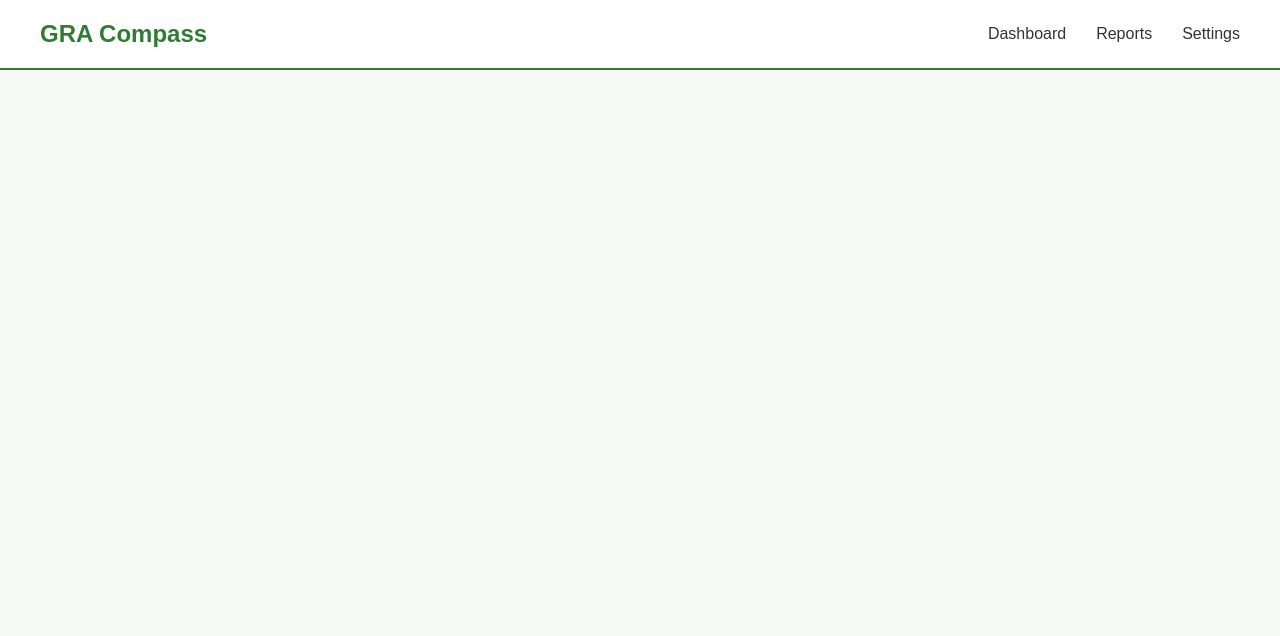
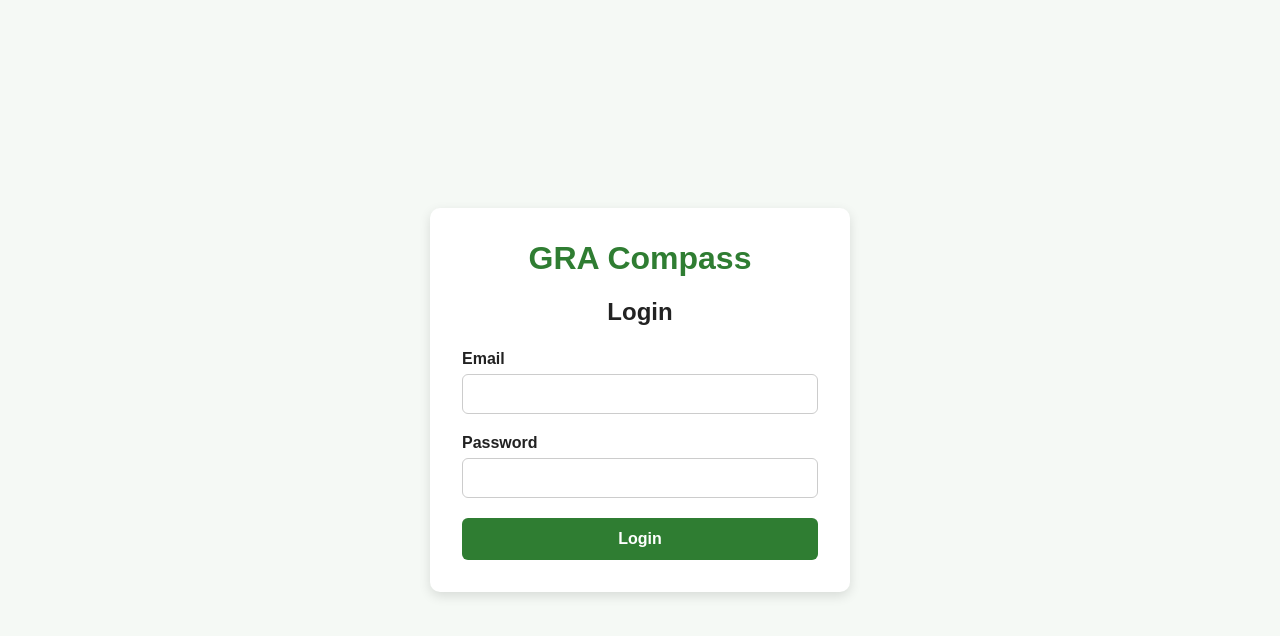
Before and after one commit to KenM66/gra-compass, a React (Vite) app in the folder gra-compass-react/: page /login in a window 1280 px wide. Shown: the top 636 px of the page. Built offline with nearby package versions, Linux system fonts and the light colour scheme.

Commit message:
Add login and protected routes

```diff
--- a/gra-compass-react/src/App.jsx
+++ b/gra-compass-react/src/App.jsx
@@ -17,8 +17,14 @@ import CreateTrip from "./pages/CreateTrip";
 import { useState } from "react";
 import tripsData from "./data/mockTrips";
 import registrationsData from "./data/mockRegistrations";
+import Login from "./pages/Login";
+import ProtectedRoute from "./components/ProtectedRoute";
 
 const App = () => {
+  const [isAuthenticated, setIsAuthenticated] = useState(
+    sessionStorage.getItem("isAuthenticated") === "true",
+  );
+
   const [trips, setTrips] = useState(tripsData);
 
   const [registrationsByTrip, setRegistrationsByTrip] =
@@ -26,86 +32,139 @@ const App = () => {
 
   return (
     <BrowserRouter>
-      <Navbar />
+      {isAuthenticated && <Navbar setIsAuthenticated={setIsAuthenticated} />}
 
       <Routes>
         <Route
           path="/trips/:tripId/registrations"
-          element={<Registrations />}
+          element={
+            <ProtectedRoute isAuthenticated={isAuthenticated}>
+              <Registrations />
+            </ProtectedRoute>
+          }
         />
 
         <Route
           path="/trips/:tripId/registrations/:id"
           element={
+            <ProtectedRoute isAuthenticated={isAuthenticated}>
               <RegistrationDetails
                 registrationsByTrip={registrationsByTrip}
                 setRegistrationsByTrip={setRegistrationsByTrip}
               />
+            </ProtectedRoute>
           }
         />
 
         <Route
           path="/trips/:tripId/registrations/:id/guest"
           element={
+            <ProtectedRoute isAuthenticated={isAuthenticated}>
               <GuestDetails
                 registrationsByTrip={registrationsByTrip}
                 setRegistrationsByTrip={setRegistrationsByTrip}
               />
+            </ProtectedRoute>
           }
         />
 
-        <Route path="/reports" element={<Reports />} />
+        <Route
+          path="/reports"
+          element={
+            <ProtectedRoute isAuthenticated={isAuthenticated}>
+              <Reports />
+            </ProtectedRoute>
+          }
+        />
         <Route
           path="/reports/activity-sessions"
           element={
-            <ActivitySessionReport registrationsByTrip={registrationsByTrip} />
+            <ProtectedRoute isAuthenticated={isAuthenticated}>
+              <ActivitySessionReport
+                registrationsByTrip={registrationsByTrip}
+              />
+            </ProtectedRoute>
           }
         />
         <Route
           path="/reports/registrations"
           element={
+            <ProtectedRoute isAuthenticated={isAuthenticated}>
               <RegistrationReport registrationsByTrip={registrationsByTrip} />
+            </ProtectedRoute>
           }
         />
         <Route
           path="/reports/accessibility"
           element={
+            <ProtectedRoute isAuthenticated={isAuthenticated}>
               <AccessibilityReport registrationsByTrip={registrationsByTrip} />
+            </ProtectedRoute>
           }
         />
         <Route
           path="/reports/dietary"
-          element={<DietaryReport registrationsByTrip={registrationsByTrip} />}
+          element={
+            <ProtectedRoute isAuthenticated={isAuthenticated}>
+              <DietaryReport registrationsByTrip={registrationsByTrip} />
+            </ProtectedRoute>
+          }
         />
         <Route
           path="/reports/flight-booking"
           element={
+            <ProtectedRoute isAuthenticated={isAuthenticated}>
               <FlightBookingReport registrationsByTrip={registrationsByTrip} />
+            </ProtectedRoute>
           }
         />
-        <Route path="/settings" element={<Settings />} />
+        <Route
+          path="/login"
+          element={
+            <Login
+              isAuthenticated={isAuthenticated}
+              setIsAuthenticated={setIsAuthenticated}
+            />
+          }
+        />
+        <Route
+          path="/settings"
+          element={
+            <ProtectedRoute isAuthenticated={isAuthenticated}>
+              <Settings />
+            </ProtectedRoute>
+          }
+        />
         <Route
           path="/trips/:tripId/manage"
           element={
+            <ProtectedRoute isAuthenticated={isAuthenticated}>
               <TripManagement
                 trips={trips}
                 setTrips={setTrips}
                 registrationsByTrip={registrationsByTrip}
               />
+            </ProtectedRoute>
           }
         />
 
         <Route
           path="/trips/create"
-          element={<CreateTrip setTrips={setTrips} />}
+          element={
+            <ProtectedRoute isAuthenticated={isAuthenticated}>
+              <CreateTrip setTrips={setTrips} />
+            </ProtectedRoute>
+          }
         />
         <Route
           path="/"
           element={
+            <ProtectedRoute isAuthenticated={isAuthenticated}>
               <Dashboard
                 trips={trips}
                 registrationsByTrip={registrationsByTrip}
               />
+            </ProtectedRoute>
           }
         />
       </Routes>
--- /dev/null
+++ b/gra-compass-react/src/components/Login.css
@@ -0,0 +1,67 @@
+.login-page {
+  min-height: 100vh;
+  display: flex;
+  justify-content: center;
+  align-items: center;
+  background-color: #f5f9f5;
+}
+.login-card {
+  width: 100%;
+  max-width: 420px;
+  padding: 32px;
+  background-color: white;
+  border-radius: 10px;
+  box-shadow: 0 4px 12px rgba(0, 0, 0, 0.12);
+}
+
+.login-card h1,
+.login-card h2 {
+  text-align: center;
+}
+
+.login-card h1 {
+  margin-top: 0;
+  color: #2f7d32;
+}
+
+.login-card h2 {
+  margin-bottom: 24px;
+}
+.login-card form > div {
+  margin-bottom: 20px;
+}
+
+.login-card label {
+  display: block;
+  margin-bottom: 6px;
+  font-weight: 600;
+}
+
+.login-card input {
+  width: 100%;
+  padding: 10px;
+  border: 1px solid #ccc;
+  border-radius: 6px;
+  box-sizing: border-box;
+  font-size: 16px;
+}
+.login-card button {
+  width: 100%;
+  padding: 12px;
+  background-color: #2f7d32;
+  color: white;
+  border: none;
+  border-radius: 6px;
+  font-size: 16px;
+  font-weight: 600;
+  cursor: pointer;
+}
+.login-error {
+  margin-bottom: 20px;
+  padding: 10px;
+  border-radius: 6px;
+  background-color: #fdeaea;
+  color: #b3261e;
+  text-align: center;
+  font-weight: 600;
+}
--- a/gra-compass-react/src/components/Navbar.css
+++ b/gra-compass-react/src/components/Navbar.css
@@ -30,3 +30,16 @@
 .navbar-links a:hover {
   color: #2f7d32;
 }
+.navbar-links button {
+  background: none;
+  border: none;
+  padding: 0;
+  color: #333;
+  font-size: 16px;
+  font-weight: 500;
+  cursor: pointer;
+}
+
+.navbar-links button:hover {
+  color: #2f7d32;
+}
--- a/gra-compass-react/src/components/Navbar.jsx
+++ b/gra-compass-react/src/components/Navbar.jsx
@@ -1,7 +1,12 @@
 import { Link } from "react-router-dom";
 import "./Navbar.css";
 
-const Navbar = () => {
+const Navbar = ({ setIsAuthenticated }) => {
+  const handleLogout = () => {
+    sessionStorage.removeItem("isAuthenticated");
+    setIsAuthenticated(false);
+  };
+
   return (
     <nav className="navbar">
       <Link to="/" className="navbar-brand">
@@ -12,6 +17,9 @@ const Navbar = () => {
         <Link to="/">Dashboard</Link>
         <Link to="/reports">Reports</Link>
         <Link to="/settings">Settings</Link>
+        <button type="button" onClick={handleLogout}>
+          Logout
+        </button>
       </div>
     </nav>
   );
--- /dev/null
+++ b/gra-compass-react/src/components/ProtectedRoute.jsx
@@ -0,0 +1,11 @@
+import { Navigate } from "react-router-dom";
+
+const ProtectedRoute = ({ isAuthenticated, children }) => {
+  if (!isAuthenticated) {
+    return <Navigate to="/login" replace />;
+  }
+
+  return children;
+};
+
+export default ProtectedRoute;
--- /dev/null
+++ b/gra-compass-react/src/pages/Login.jsx
@@ -0,0 +1,80 @@
+import { Navigate, useNavigate } from "react-router-dom";
+import "../components/Login.css";
+import { useState } from "react";
+
+const Login = ({ isAuthenticated, setIsAuthenticated }) => {
+  const navigate = useNavigate();
+
+  const [email, setEmail] = useState("");
+  const [password, setPassword] = useState("");
+  const [error, setError] = useState("");
+
+  if (isAuthenticated) {
+    return <Navigate to="/" replace />;
+  }
+
+  const handleSubmit = (event) => {
+    event.preventDefault();
+
+    if (
+      email.trim().toLowerCase() === "admin@gra.com" &&
+      password === "password"
+    ) {
+      setError("");
+      setIsAuthenticated(true);
+      sessionStorage.setItem("isAuthenticated", "true");
+      navigate("/");
+    } else {
+      setError("Invalid email or password.");
+    }
+  };
+
+  return (
+    <div className="login-page">
+      <div className="login-card">
+        <h1>GRA Compass</h1>
+        <h2>Login</h2>
+
+        {error && <p className="login-error">{error}</p>}
+
+        <form onSubmit={handleSubmit}>
+          <div>
+            <label htmlFor="email">Email</label>
+            <input
+              id="email"
+              type="email"
+              name="email"
+              autoComplete="email"
+              value={email}
+              onChange={(event) => {
+                setEmail(event.target.value);
+                setError("");
+              }}
+              required
+            />
+          </div>
+
+          <div>
+            <label htmlFor="password">Password</label>
+            <input
+              id="password"
+              type="password"
+              name="password"
+              autoComplete="current-password"
+              value={password}
+              onChange={(event) => {
+                setPassword(event.target.value);
+                setError("");
+              }}
+              required
+            />
+          </div>
+
+          <button type="submit">Login</button>
+        </form>
+      </div>
+    </div>
+  );
+};
+
+export default Login;
```
Lines whose indentation alone changed are shown as unchanged.
